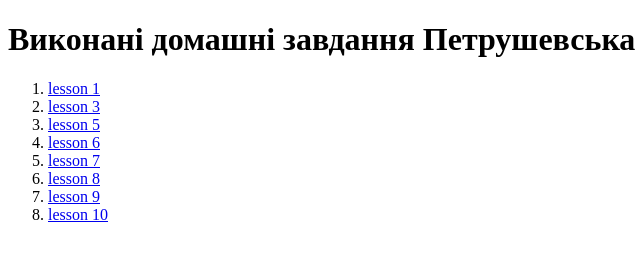
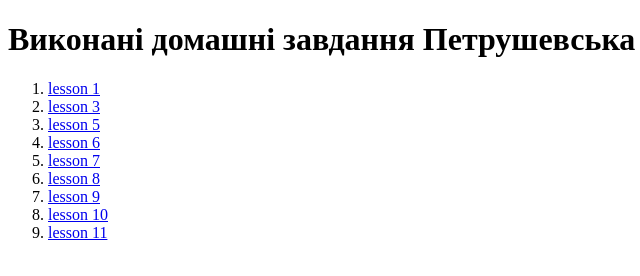
Before and after one commit to Valeriameuf/Js, a plain HTML site: page index.html in a window 1280 px wide. Shown: the full height of the page, 0-640 px from the left. Drawn offline with Linux system fonts and the light colour scheme; files that its build step writes are made by us from their sources; files whose address does not match are found by name.

Commit message:
Update index.html

```diff
--- a/index.html
+++ b/index.html
@@ -36,6 +36,9 @@
          <li>
             <a href="./lesson_10/index.html">lesson 10</a>
         </li>
+         <li>
+            <a href="./lesson_11/index.html">lesson 11</a>
+        </li>
     </ol>
 </body>
 
```
